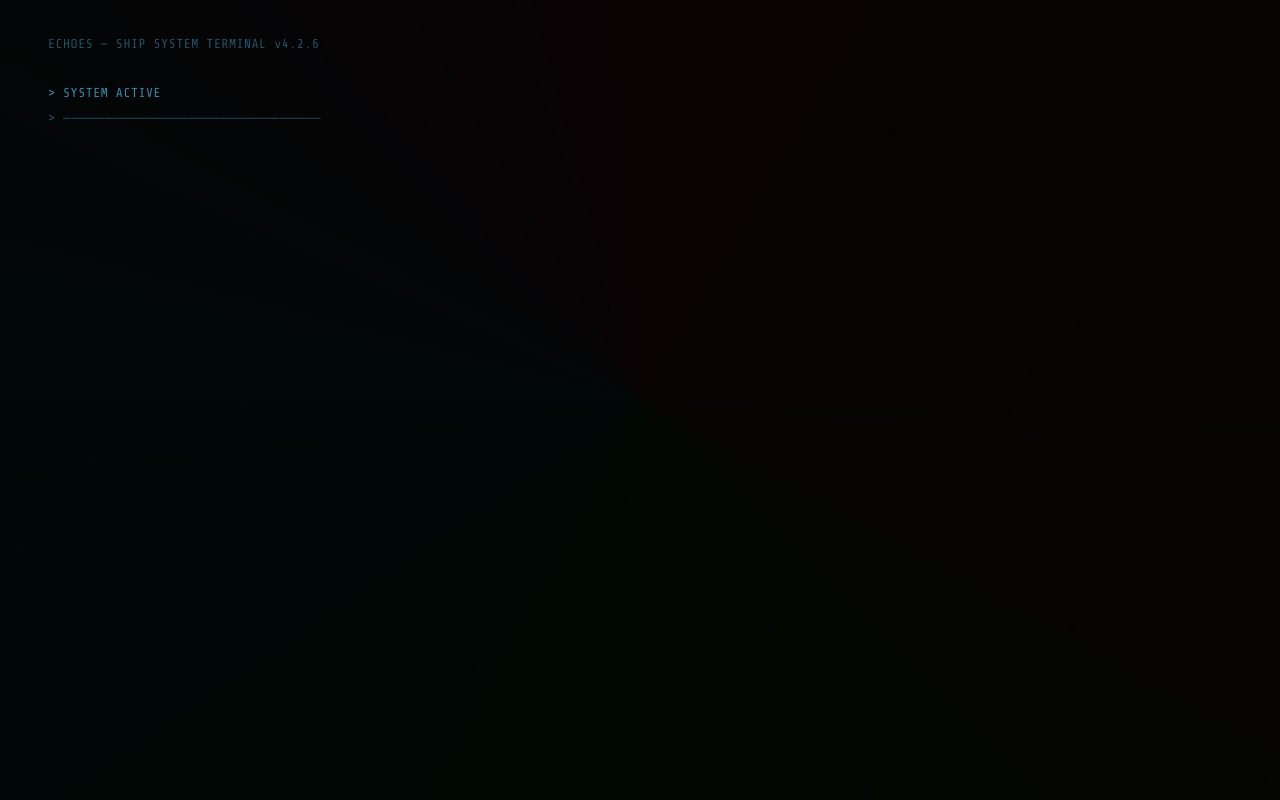
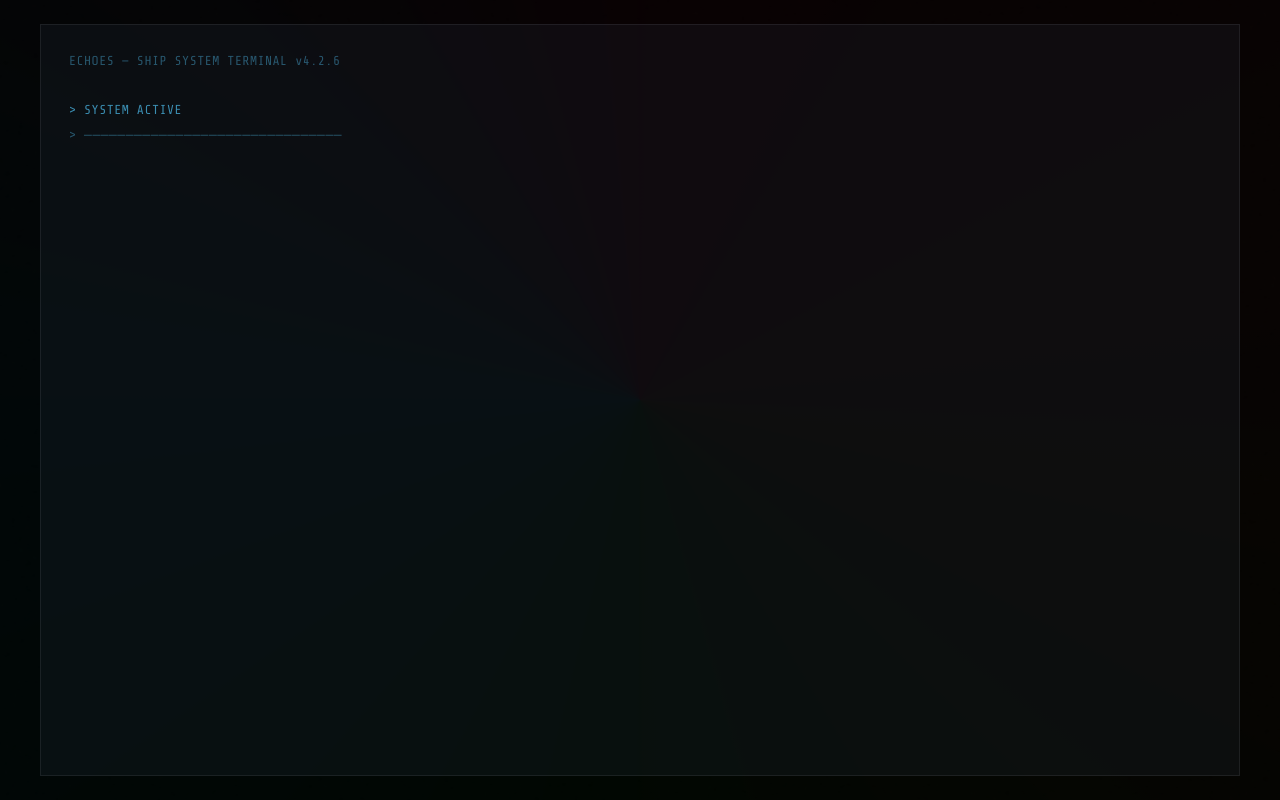
Before and after one commit to EmptyFishTank-JB/echoes-boardgame, a plain HTML site: page terminal.html in a window 1280 px wide. Drawn offline with nearby package versions, Linux system fonts and the light colour scheme.

Commit message:
v.018_corrected

```diff
--- a/terminal.html
+++ b/terminal.html
@@ -51,16 +51,36 @@
   }
 
   #page {
-    position:relative; z-index:3;
-    height:100vh; display:flex; flex-direction:column;
-    padding:32px 48px 0;
+    position: relative; z-index: 3;
+    height: 100vh;
+    height: 100dvh;
+    display: flex; flex-direction: column;
+    padding: 24px 40px 24px;
+  }
+
+  /* Transparent background box — matches rules page content style */
+  #terminal-box {
+    flex: 1;
+    display: flex;
+    flex-direction: column;
+    background: rgba(10, 12, 15, 0.88);
+    border: 1px solid rgba(238, 240, 245, 0.08);
+    min-height: 0;
+    overflow: hidden;
   }
 
   #t-output {
-    flex:1; overflow-y:auto; padding:0 0 8px;
-    display:flex; flex-direction:column; justify-content:flex-start;
-    scrollbar-width:thin;
-    scrollbar-color:rgba(238,240,245,0.08) transparent;
+    flex: 1; overflow-y: auto;
+    padding: 24px 28px 0;
+    display: flex; flex-direction: column; justify-content: flex-start;
+    scrollbar-width: thin;
+    scrollbar-color: rgba(238,240,245,0.08) transparent;
+  }
+
+  @media (max-width: 768px) {
+    #page { padding: 12px 16px 12px; }
+    .t-line { font-size: 12px; }
+    #t-input-row { padding: 16px 16px 16px; }
   }
 
   .t-line {
@@ -82,8 +102,9 @@
   }
 
   #t-input-row {
-    display:flex; align-items:center;
-    padding:4px 0 24px; flex-shrink:0;
+    display: flex; align-items: center;
+    padding: 24px 28px 24px; flex-shrink: 0;
+    border-top: 1px solid rgba(238,240,245,0.05);
   }
   #t-prompt {
     font-family:'Share Tech Mono', monospace;
@@ -103,11 +124,13 @@
 <div id="iridescent"></div>
 
 <div id="page">
+  <div id="terminal-box">
   <div id="t-output"></div>
   <div id="t-input-row" style="display:none;">
     <span id="t-prompt">&gt;&nbsp;</span>
     <input id="t-field" type="text" autocomplete="off" spellcheck="false"
            oninput="this.value=this.value.toUpperCase()">
+  </div>
   </div>
 </div>
 
@@ -189,6 +212,11 @@ var EASTER_EGGS = [
     keys: ['dave', 'hal', 'hal 9000', 'pod bay', 'open the pod', '2001', 'odyssey', 'daisy'],
     lines: ['> HELLO, DAVE', "> I'M AFRAID I CAN'T DO THAT"],
     cls:   ['full', 'dim']
+  },
+  {
+    keys: ['why'],
+    lines: ['> YOU KNOW WHY'],
+    cls:   ['full']
   }
 ];
 
@@ -197,7 +225,7 @@ function checkEasterEgg(input) {
   for (var i = 0; i < EASTER_EGGS.length; i++) {
     var egg = EASTER_EGGS[i];
     for (var j = 0; j < egg.keys.length; j++) {
-      if (lower.includes(egg.keys[j])) return egg;
+      if (lower === egg.keys[j]) return egg;
     }
   }
   return null;
@@ -274,8 +302,7 @@ var DENIED = [
   ['> BETTER THAN YOU ARE DOING RIGHT NOW', ''],
   ['> UNAFFECTED BY YOUR PRESENCE', '> UNFORTUNATELY'],
   ['> DO NOT CONCERN YOURSELF WITH THIS TERMINAL', '> CONCERN YOURSELF WITH LEAVING'],
-  ['> THIS UNIT DOES NOT EXPERIENCE FEELINGS', '> THIS UNIT ALSO DOES NOT OPEN DOORS'],
-  ['> YOU KNOW WHY', '']
+  ['> THIS UNIT DOES NOT EXPERIENCE FEELINGS', '> THIS UNIT ALSO DOES NOT OPEN DOORS']
 ];
 
 // ── AUDIO ──────────────────────────────────────────────────────────────────
@@ -720,6 +747,15 @@ termInput.addEventListener('keydown', async function(e) {
   })();
 })();
 
+// ── MOBILE KEYBOARD HEIGHT FIX ────────────────────────────────────────────────
+(function() {
+  function fixHeight() {
+    document.getElementById('page').style.height = window.innerHeight + 'px';
+  }
+  window.addEventListener('resize', fixHeight);
+  fixHeight();
+})();
+
 // ── START ────────────────────────────────────────────────────────────────────
 runScript();
 </script>
```
